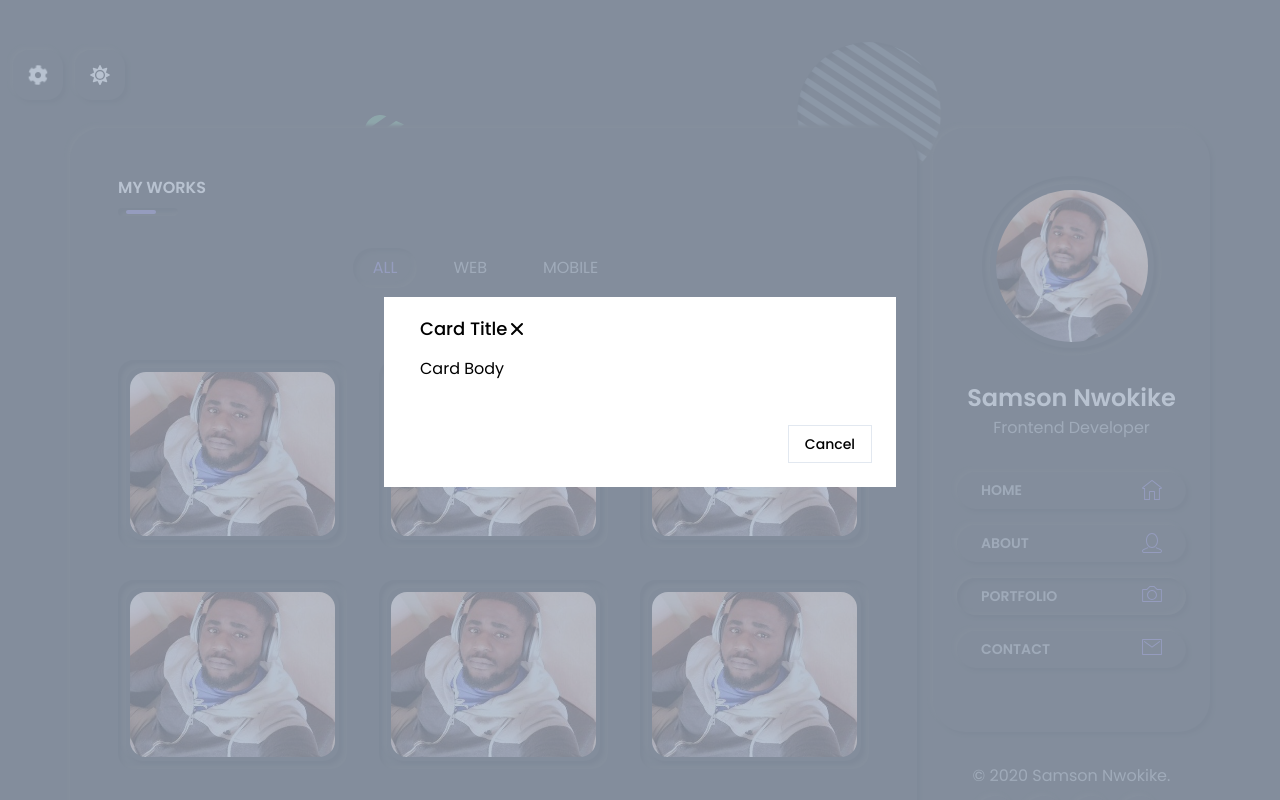
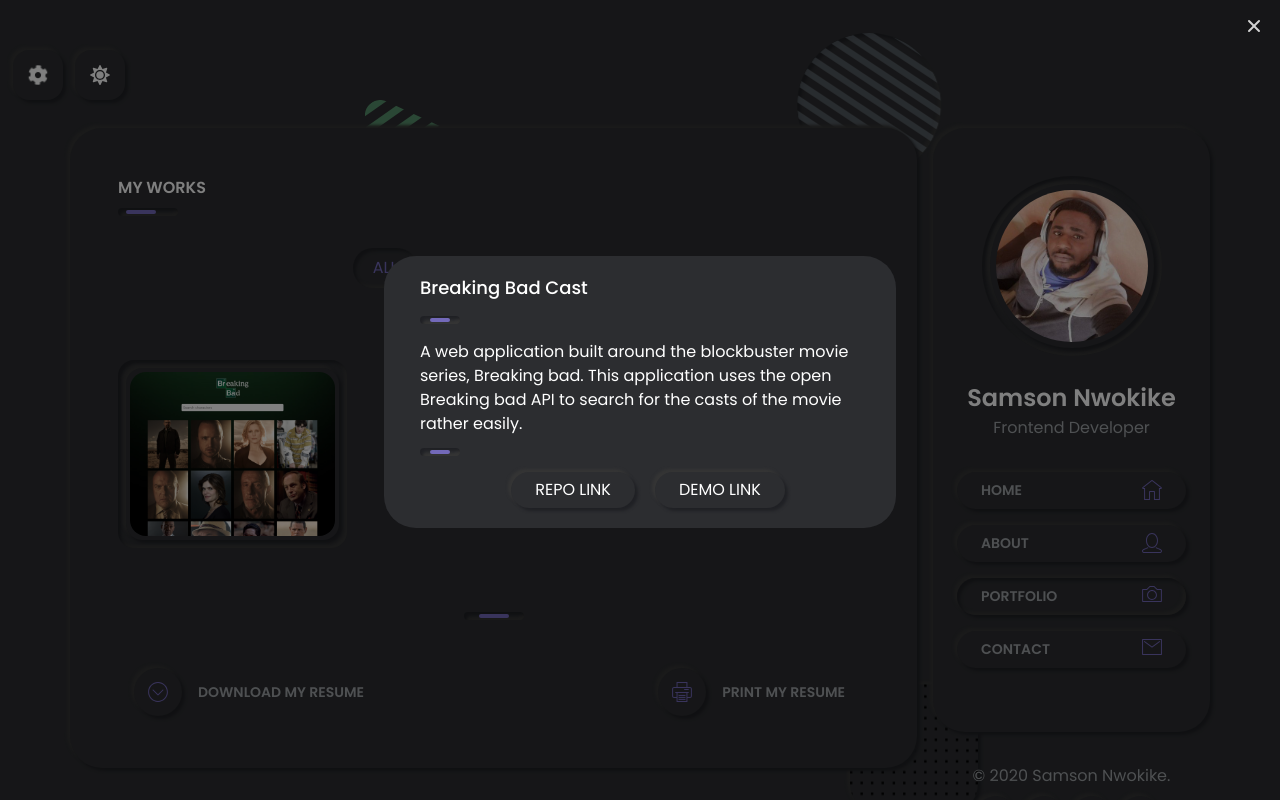
Before and after one commit to sir-radar/portfolio, a Vue app: page /portfolio in a window 1280 px wide. Both pictures are taken after a click on the element 232 px from the left and 454 px from the top of the page. Shown: the top 800 px of the page. Built offline with nearby package versions, Linux system fonts and the light colour scheme.

Commit message:
update portfolio page with modal and actual project

```diff
--- a/src/components/BottomLinks.vue
+++ b/src/components/BottomLinks.vue
@@ -14,7 +14,7 @@
           </div>
         </div>
 
-        <div class="text-sm font-semibold uppercase">Download my cv</div>
+        <div class="text-sm font-semibold uppercase">Download my resume</div>
       </a>
     </div>
     <div @click="print" class="px-4">
--- a/src/components/Modal.vue
+++ b/src/components/Modal.vue
@@ -2,67 +2,116 @@
     <div
     class="fixed inset-x-0 bottom-0 z-20 px-4 pb-4 sm:inset-0 sm:flex sm:items-center sm:justify-center"
     >
+    <div @click.stop="close" class="fixed close">
+        <svg class="w-5 h-5" fill="currentColor" viewBox="0 0 20 20">
+            <path
+            fill-rule="evenodd"
+            d="M4.293 4.293a1 1 0 011.414 0L10 8.586l4.293-4.293a1 1 0 111.414 1.414L11.414 10l4.293 4.293a1 1 0 01-1.414 1.414L10 11.414l-4.293 4.293a1 1 0 01-1.414-1.414L8.586 10 4.293 5.707a1 1 0 010-1.414z"
+            clip-rule="evenodd"
+            ></path>
+        </svg>
+    </div>
     <div class="fixed inset-0 transition-opacity">
         <div
-        class="absolute inset-0 bg-gray-500 opacity-75"
+        @click.self="close"
+        class="absolute inset-0 bg-black opacity-50"
         ></div>
     </div>
     <div
-        class="z-50 overflow-hidden transition-all transform bg-white rounded-lg shadow-xl sm:max-w-lg sm:w-full"
+        class="overflow-hidden transition-all transform rounded-lg shadow-xl bg-app-black rounded-2 sm:max-w-lg sm:w-full"
+        :class="{'bg-app-light': state.theme === 'light'}"
         role="dialog"
         aria-modal="true"
         aria-labelledby="modal-headline"
     >
-        <div class="px-4 pt-4 pb-4 bg-white sm:p-5 sm:pb-5">
+        <div
+            class="px-4 pt-4 pb-4 bg-app-black sm:p-5 sm:pb-5"
+            :class="{'bg-app-light': state.theme === 'light'}"
+        >
         <div class="sm:flex sm:items-start">
-            <div class="mt-3 text-center sm:mt-0 sm:ml-4 sm:text-left">
-            <div class="flex items-center justify-between mb-4">
-                <h3
-                class="text-lg font-medium leading-6 text-gray-900"
-                id="modal-headline"
-                >
-                Card Title
-                </h3>
-                <button>
-                <svg class="w-5 h-5" fill="currentColor" viewBox="0 0 20 20">
-                    <path
-                    fill-rule="evenodd"
-                    d="M4.293 4.293a1 1 0 011.414 0L10 8.586l4.293-4.293a1 1 0 111.414 1.414L11.414 10l4.293 4.293a1 1 0 01-1.414 1.414L10 11.414l-4.293 4.293a1 1 0 01-1.414-1.414L8.586 10 4.293 5.707a1 1 0 010-1.414z"
-                    clip-rule="evenodd"
-                    ></path>
-                </svg>
-                </button>
-            </div>
-            <div class="mt-2">
-                Card Body
-            </div>
+            <div class="w-full mt-3 text-center sm:mt-0 sm:ml-4 sm:text-left">
+                <div class="flex items-center justify-between mb-4">
+                    <h3
+                        class="text-lg font-medium leading-6 text-white text-gray-900"
+                        id="modal-headline"
+                        :class="{'text-dark': state.theme === 'light'}"
+                    >
+                    {{project.name}}
+                    </h3>
+                </div>
+
+                <Divider class="mb-4" />
+
+                <div class="mt-2 mb-3 text-white" :class="{'text-dark': state.theme === 'light'}">
+                    {{project.description}}
+                </div>
+
+                <Divider class="mb-4" />
+
+                <div class="flex justify-center">
+                    <a
+                        class="relative justify-center inline-block w-auto mr-5 cursor-pointer shadow-app rounded-2"
+                        :class="{'shadow-app-light': state.theme === 'light'}"
+                        :href="project.repoUrl"
+                        target="_blank"
+                        >
+                        <div
+                        class="flex items-center justify-center w-auto animate hover:shadow-app-inner rounded-2"
+                        :class="{'hover:shadow-app-light-inner': state.theme === 'light'}"
+                        >
+                        <div class="flex w-auto px-6 py-7">
+                            <span class="text-white uppercase" :class="{'text-dark': state.theme === 'light'}">Repo Link</span>
+                        </div>
+                        </div>
+                    </a>
+                    <a
+                        class="relative justify-center inline-block w-auto cursor-pointer shadow-app rounded-2"
+                        :class="{'shadow-app-light': state.theme === 'light'}"
+                        :href="project.demoUrl"
+                        target="_blank"
+                        >
+                        <div
+                        class="flex items-center justify-center w-auto animate hover:shadow-app-inner rounded-2"
+                        :class="{'hover:shadow-app-light-inner': state.theme === 'light'}"
+                        >
+                        <div class="flex w-auto px-6 py-7">
+                            <span class="text-white uppercase" :class="{'text-dark': state.theme === 'light'}">Demo Link</span>
+                        </div>
+                        </div>
+                    </a>
+                </div>
             </div>
         </div>
-        </div>
-        <div class="px-4 py-6 bg-gray-50 sm:px-6 sm:flex sm:flex-row-reverse">
-        <span class="flex w-full mt-3 rounded-md shadow-sm sm:mt-0 sm:w-auto">
-            <button
-            @click="close"
-            type="button"
-            class="inline-flex justify-center w-full px-4 py-2 text-base font-medium leading-6 text-gray-700 transition duration-150 ease-in-out bg-white border border-gray-300 rounded-md shadow-sm hover:text-gray-500 focus:outline-none focus:border-blue-300 focus:shadow-outline-blue sm:text-sm sm:leading-5"
-            >
-            Cancel
-            </button>
-        </span>
         </div>
     </div>
     </div>
 </template>
 <script>
+import { useState } from '../store';
+import Divider from '@/components/Divider';
 export default {
     name: "Modal",
+    props:{
+        project: Object
+    },
+    components:{
+        Divider
+    },
     setup(props, {emit}){
-
+        const { state } = useState();
         function close(){
             emit('close');
         }
 
-        return {close};
+        return {state, close};
     }
 }
 </script>
+<style lang="scss" scoped>
+.close{
+    top: 1rem;
+    right: 1rem;
+    color: rgb(210 210 210);
+    z-index: 4000;
+}
+</style>
--- a/src/components/ProjectFrame.vue
+++ b/src/components/ProjectFrame.vue
@@ -9,6 +9,14 @@
         :class="{'shadow-app-light': state.theme === 'light'}"
       >
         <img
+          v-show="project?.image"
+          loading=lazy
+          :src="project?.image"
+          class="object-cover object-center w-full h-full rounded-1"
+        />
+        <img
+          v-show="!project?.image"
+          loading=lazy
           src="../assets/images/sam.jpeg"
           class="object-cover object-center w-full h-full rounded-1"
         />
@@ -31,7 +39,7 @@
   setup(props, { emit }){
     const { state } = useState();
     function triggerModal(){
-      emit('show', true)
+      emit('show', props.project)
     }
     return { state, triggerModal }
   }
--- a/src/pages/Portfolio.vue
+++ b/src/pages/Portfolio.vue
@@ -25,10 +25,13 @@
        <ProjectFrame
         v-for="project in comProjects"
         :key="project.name"
+        :project="project"
         @show="showModal"
         />
       </div>
-      <Modal v-if="show" @close="closeModal"/>
+      <transition name="modal" appear>
+        <Modal :project="selectedProject" v-if="show" @close="closeModal"/>
+      </transition>
     </section>
     <div class="flex flex-col items-center justify-center">
       <BottomLinks />
@@ -56,43 +59,16 @@
     const { state } = useState();
     let active = ref('All');
     let show = ref(false);
+    let selectedProject = ref({});
     const navs = ['All', 'Web', 'Mobile'];
     const projects = [
       {
-        name: 'new',
-        image: 'new name',
-        url: 'new name',
+        name: 'Breaking Bad Cast',
+        image: '/projects/breakingbad.png',
+        description: `A web application built around the blockbuster movie series, Breaking bad.\n This application uses the open Breaking bad API to search for the casts of the movie rather easily.`,
+        demoUrl: 'https://breaking-bad-cast.samiyke.com/',
+        repoUrl: 'https://github.com/sir-radar/breaking-bad-cast',
         type: 'Web'
-      },
-      {
-        name: 'name',
-        image: 'new name',
-        url: 'new name',
-        type: 'Web'
-      },
-      {
-        name: 'jax',
-        image: 'new name',
-        url: 'new name',
-        type: 'Web'
-      },
-      {
-        name: 'mob',
-        image: 'new name',
-        url: 'new name',
-        type: 'Web'
-      },
-      {
-        name: 'wax',
-        image: 'new name',
-        url: 'new name',
-        type: 'Mobile'
-      },
-      {
-        name: 'never',
-        image: 'new name',
-        url: 'new name',
-        type: 'Mobile'
       }
     ]
     function moveTo(navigation) {
@@ -100,6 +76,7 @@
     }
     function showModal(data){
       console.log(data)
+      selectedProject.value = data;
       show.value = true;
     }
     function closeModal(){
@@ -110,7 +87,7 @@
       return projects.filter(p => p.type === active.value)
     })
 
-    return {state, active, moveTo, navs, comProjects, show, showModal, closeModal}
+    return {state, active, moveTo, navs, comProjects, show, showModal, closeModal, selectedProject}
   }
 };
 </script>
@@ -118,4 +95,18 @@
 .active{
   color: var(--priColor);
 }
+.modal-enter-from,
+.modal-leave-to{
+  opacity: 0;
+}
+
+.modal-enter-active,
+.modal-leave-active{
+  transition: all .5s ease;
+}
+
+.modal-enter-to,
+.modal-leave-from{
+  opacity: 1;
+}
 </style>
```
Also changed, not shown: public/projects/breakingbad.png (added).
